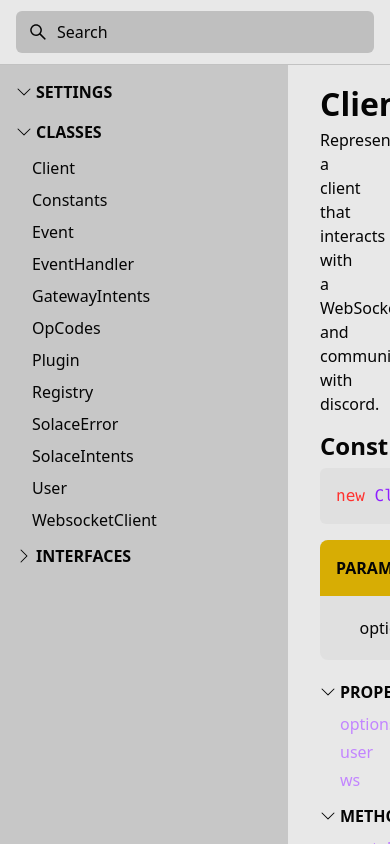
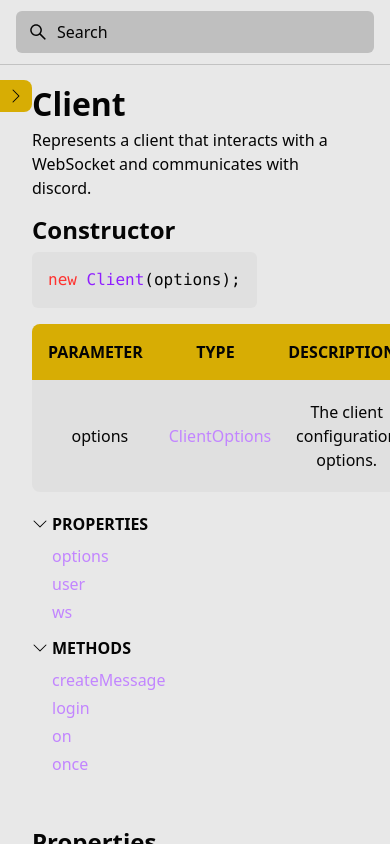
Before and after one commit to solacejs/solace.js, a Next.js app in the folder website/: page /docs/classes/Client in a window 390 px wide. Built offline with nearby package versions, Linux system fonts and the light colour scheme.

Commit message:
Better mobile support

```diff
--- a/website/src/components/Main.tsx
+++ b/website/src/components/Main.tsx
@@ -101,7 +101,7 @@
             return (
                 <main className="w-full h-full flex">
                     <Sidebar />
-                    <div className="w-[calc(100%-18rem)] h-full py-4 px-8 overflow-y-auto">
+                    <div className="z-[-1] w-full md:w-[calc(100%-18rem)] h-full py-4 px-8">
                         <div className="w-full h-full">
                             <h1>{result.name}</h1>
                             <p>{result.comment?.summary.find((summary) => summary.kind == "text")?.text}</p>
@@ -112,7 +112,7 @@
                                         {`new ${result.name}(${constructorParams.map((param, index) => index == 0 ? param.name : ` ${param.name}`)});`}
                                     </CodeBlock>
 
-                                    <table className="bg-code mt-4 min-w-max xl:min-w-0 rounded-lg text-center">
+                                    <table className="bg-code mt-4 w-full xl:min-w-0 rounded-lg text-center">
                                         <thead className="bg-accent">
                                             <tr className="!uppercase">
                                                 <th className="!p-4 rounded-tl-lg">Parameter</th>
--- a/website/src/components/Sidebar.tsx
+++ b/website/src/components/Sidebar.tsx
@@ -1,5 +1,5 @@
 "use client";
-import { useEffect, useState } from "react";
+import { useEffect, useRef, useState } from "react";
 import docs from "../../docs.json";
 import { DropdownIcon } from "./Icon";
 import Link from "next/link";
@@ -12,6 +12,8 @@
 
 export default function Sidebar() {
 
+    const ref = useRef<HTMLDivElement>(null);
+
     const [classes, setClasses] = useState<any>([]);
     const [interfaces, setInterfaces] = useState<any>([]);
 
@@ -19,8 +21,9 @@
     const [showClasses, setShowClasses] = useState<boolean | null>(null);
     const [showInterfaces, setShowInterfaces] = useState<boolean | null>(null);
 
+    const [open, setOpen] = useState(false);
+
     useEffect(() => {
-
         if (localStorage.getItem("settings") == null) localStorage.setItem("settings", JSON.stringify(settings));
 
         if (showSettings == null || showClasses == null || showInterfaces == null) {
@@ -48,9 +51,16 @@
             }
         });
 
+        const handleClickOutside = (event: MouseEvent) => {
+            if (ref.current && !ref.current.contains(event.target as Node)) setOpen(false);
+        }
+
+        document.addEventListener("mousedown", (event) => handleClickOutside(event));
+
         return () => {
             setClasses([]);
             setInterfaces([]);
+            document.removeEventListener("mousedown", (event) => handleClickOutside(event));
         }
     }, []);
 
@@ -59,7 +69,9 @@
     }, [showSettings, showClasses, showInterfaces]);
 
     return (
-        <div className="w-72 h-full bg-sidebar flex flex-col py-2 px-4 overflow-y-auto select-none">
+        <div ref={ref}>
+            <button className={`${open ? "hidden" : "block"} absolute md:hidden p-2 bg-accent -rotate-90 rounded-b-lg mt-4`} onClick={() => setOpen(true)}><DropdownIcon></DropdownIcon></button>
+            <div className={`${open ? "flex" : "hidden"} absolute md:w-72 md:flex md:relative h-full bg-sidebar flex-col py-2 px-4 overflow-y-auto select-none`}>
                 <button onClick={() => setShowSettings(!showSettings)} className="py-2 text-md font-bold uppercase flex gap-1 items-center">
                     {<DropdownIcon className={`${showSettings ? "rotate-0" : "rotate-[270deg]"}`} />}
                     <span>Settings</span>
@@ -85,5 +97,6 @@
                     })}
                 </ul>}
             </div>
+        </div>
     )
 }
```
Also changed, not shown: website/docs.json. Lines whose indentation alone changed are shown as unchanged.
